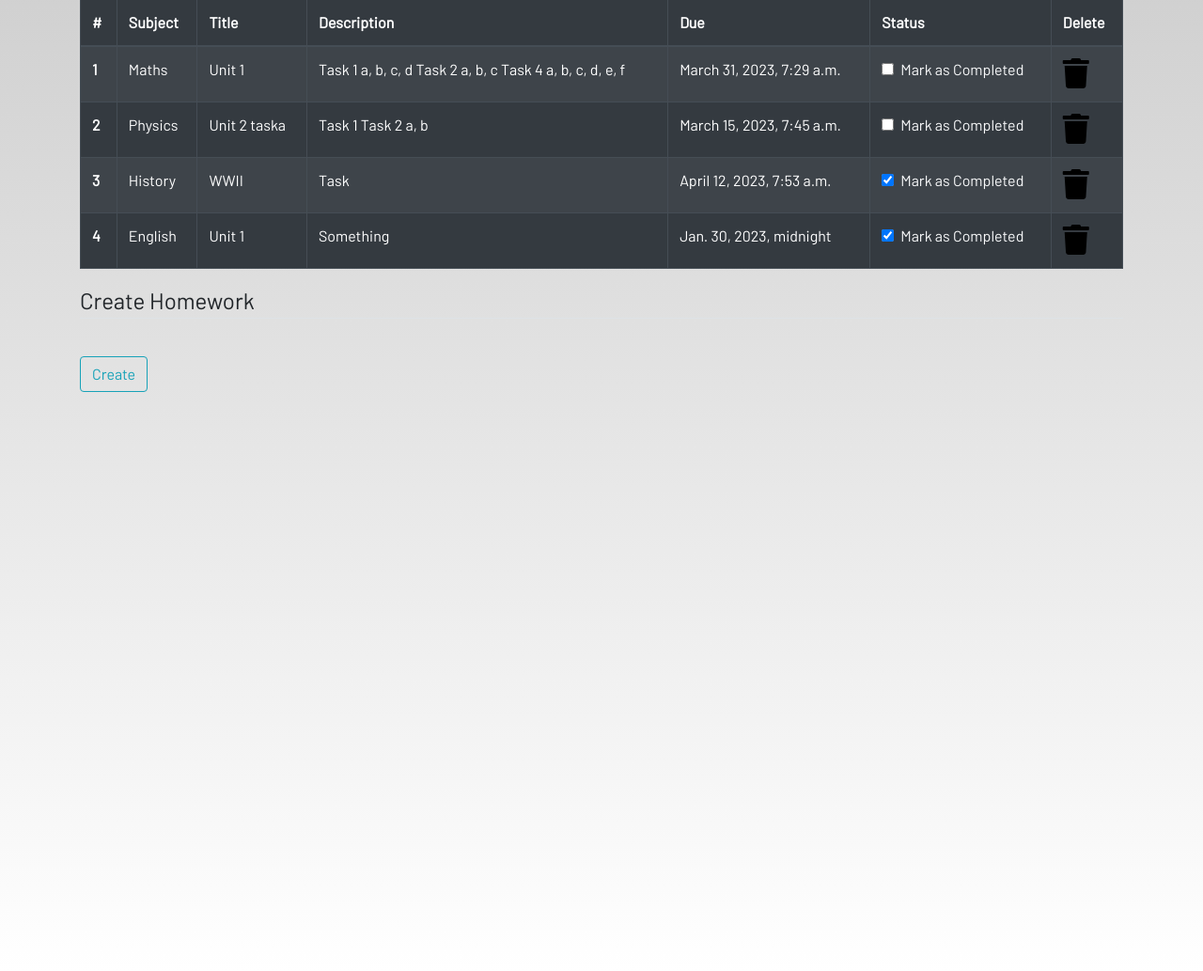
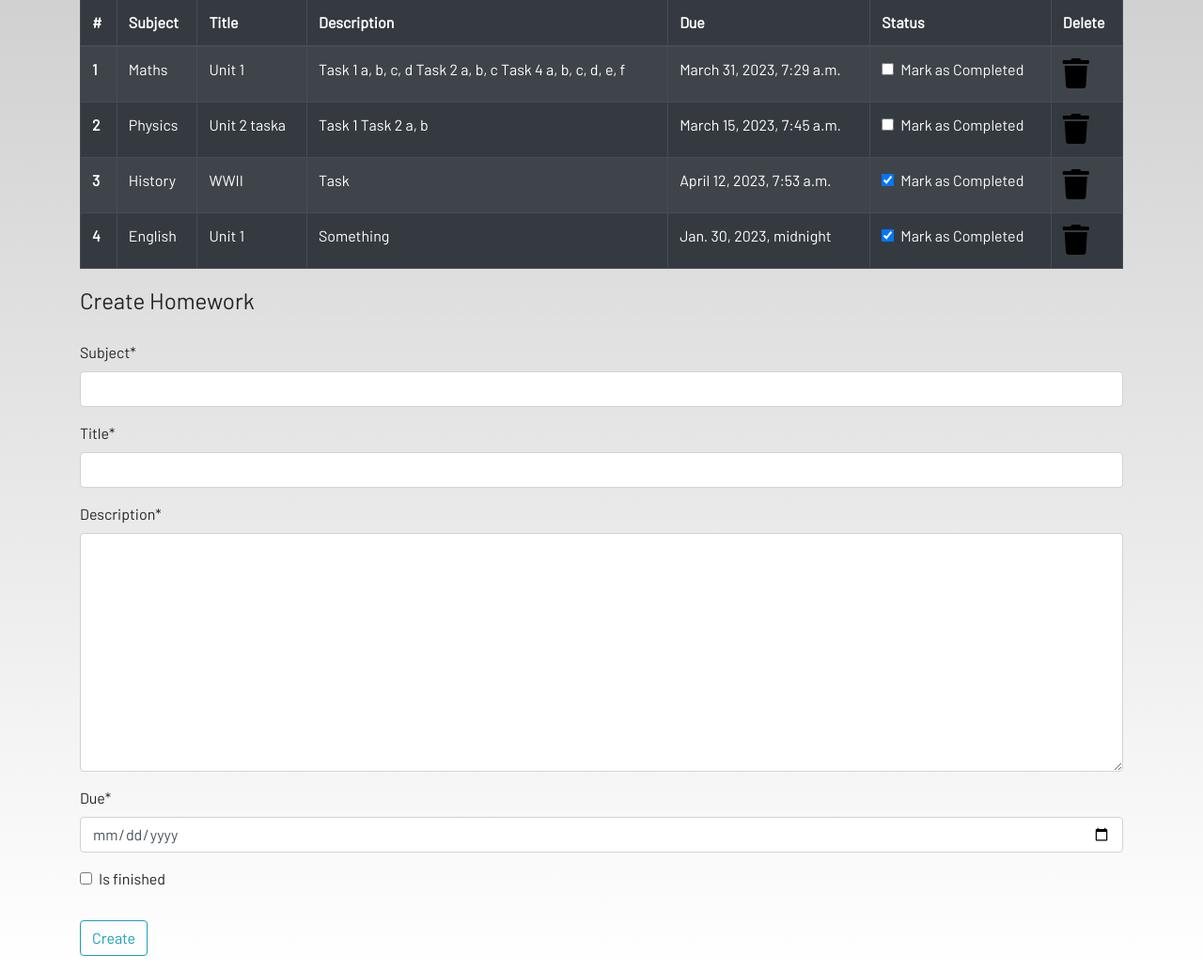
Before and after one commit to Darek-Ryszka/Python_Django_Student-Center, a Django app: page /homework in a window 1280 px wide. Shown: the part 105-1138 px from the top of the page at 94% size. Run offline with Django 4.2, Linux system fonts and the light colour scheme; a user stored in the database is signed in; data comes from the database, SQL or seed files in the repository; both versions use the stored data as it was after the commit; some libraries are stand-ins or nearby versions; some web fonts are replaced.

Commit message:
Add Homework addition function, update function and delete function in views. Add paths in urls

```diff
--- a/dashboard/templates/dashboard/homework.html
+++ b/dashboard/templates/dashboard/homework.html
@@ -1,5 +1,6 @@
 {% extends 'dashboard/base.html' %}
 {% load static %}
+{% load crispy_forms_tags %}
 {% block content %}
 
 <div class="container">
@@ -26,7 +27,7 @@
                 <td>{{homework.due}}</td>
 
                 <td>
-                    <a href="#">
+                    <a href="{% url 'update-homework' homework.id %}">
                         <div class="form-check">
                             {% if homework.is_finished == True %}
                             <input class="form-check-input" type="checkbox" value="" checked>
@@ -39,7 +40,7 @@
                         </div>
                     </a>
                 </td>
-                <td><a href="#"><i class="fa fa-trash fa-2x"></i></a></td>
+                <td><a href="{% url 'delete-homework' homework.id %}"><i class="fa fa-trash fa-2x"></i></a></td>
             </tr>
             {% endfor %}
         </tbody>
@@ -50,8 +51,10 @@
 </div>
 <div class=" container">
     <form method="POST">
+        {% csrf_token %}
         <fieldset class="form-group">
             <legend class="border-bottom mb-4">Create Homework</legend>
+            {{form|crispy}}
         </fieldset>
         <div class="form-group">
             <button href="" class="btn btn-outline-info" type="submit">
--- a/dashboard/urls.py
+++ b/dashboard/urls.py
@@ -7,5 +7,7 @@ urlpatterns = [
     path('delete_note/<int:pk>', views.delete_note, name="delete-note"),
     path('notes_detail/<int:pk>', views. NotesDetailView.as_view(), name="notes-detail"),
     path('homework', views.homework, name="homework"),
+    path('update_homework/<int:pk>', views.update_homework, name="update-homework"),
+    path('delete_homework/<int:pk>', views.delete_homework, name="delete-homework"),
 
 ]
--- a/dashboard/views.py
+++ b/dashboard/views.py
@@ -33,10 +33,48 @@ class NotesDetailView(generic.DetailView):
 
 
 def homework(request):
+    if request.method == "POST":
+        form = HomeworkForm(request.POST)
+        if form.is_valid():
+            try:
+                finished = request.POST['is_finished']
+                if finished == 'on':
+                    finished = True
+                else:
+                    finished = False
+            except:
+                finished = False
+            homeworks = Homework(
+                user=request.user,
+                subject=request.POST['subject'],
+                title=request.POST['title'],
+                description=request.POST['description'],
+                due=request.POST['due'],
+                is_finished=finished
+            )
+            homeworks.save()
+            messages.success(request, f'Homework Added from {request.user.username} !')
+    else:
+        form = HomeworkForm()
     homework = Homework.objects.filter(user=request.user)
     if len(homework) == 0:
         homework_done = True
     else:
         homework_done = False
-    context = {'homeworks': homework, 'homeworks_done': homework_done}
+    context = {'homeworks': homework, 'homeworks_done': homework_done, 'form': form, }
     return render(request, 'dashboard/homework.html', context)
+
+
+def update_homework(request, pk=None):
+    homework = Homework.objects.get(id=pk)
+    if homework.is_finished == True:
+        homework.is_finished = False
+    else:
+        homework.is_finished = True
+    homework.save()
+    return redirect('homework')
+
+
+def delete_homework(request, pk=None):
+    Homework.objects.get(id=pk).delete()
+    return redirect("homework")
```
Also changed, not shown: db.sqlite3.
